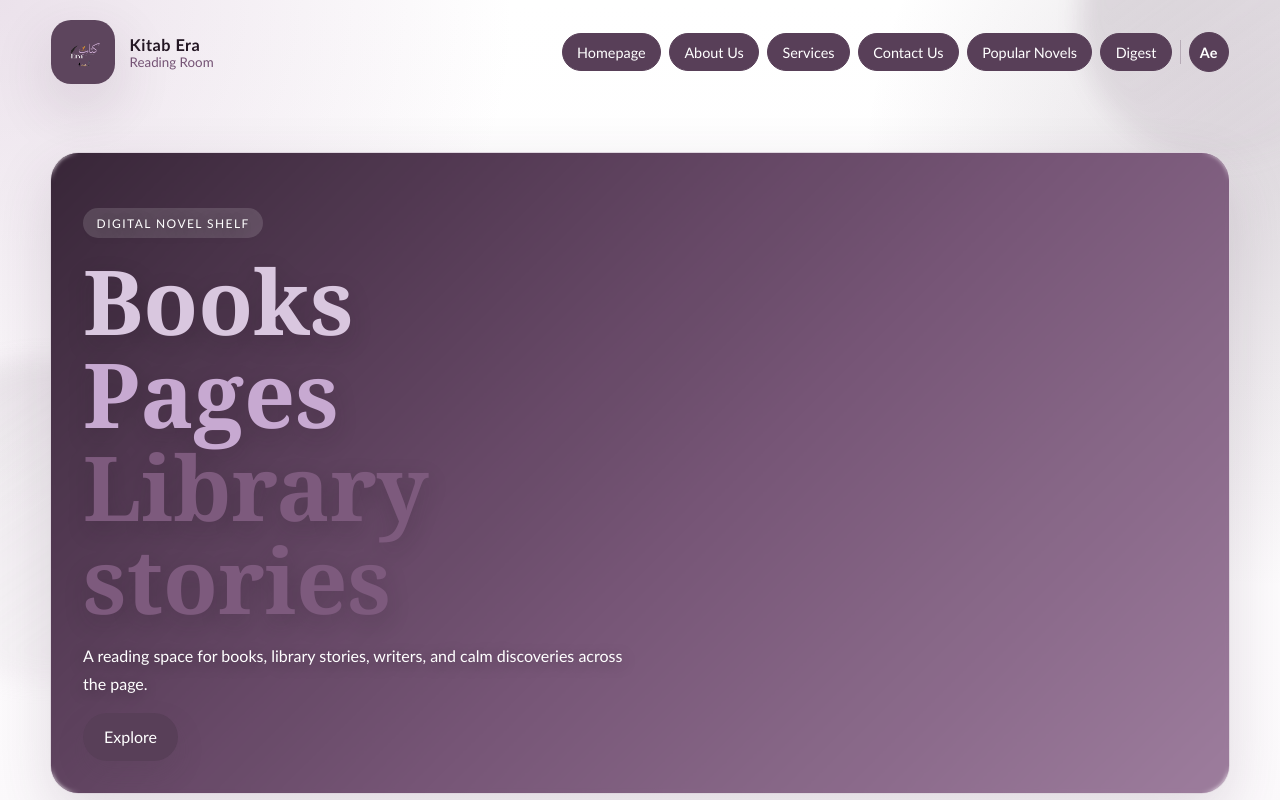
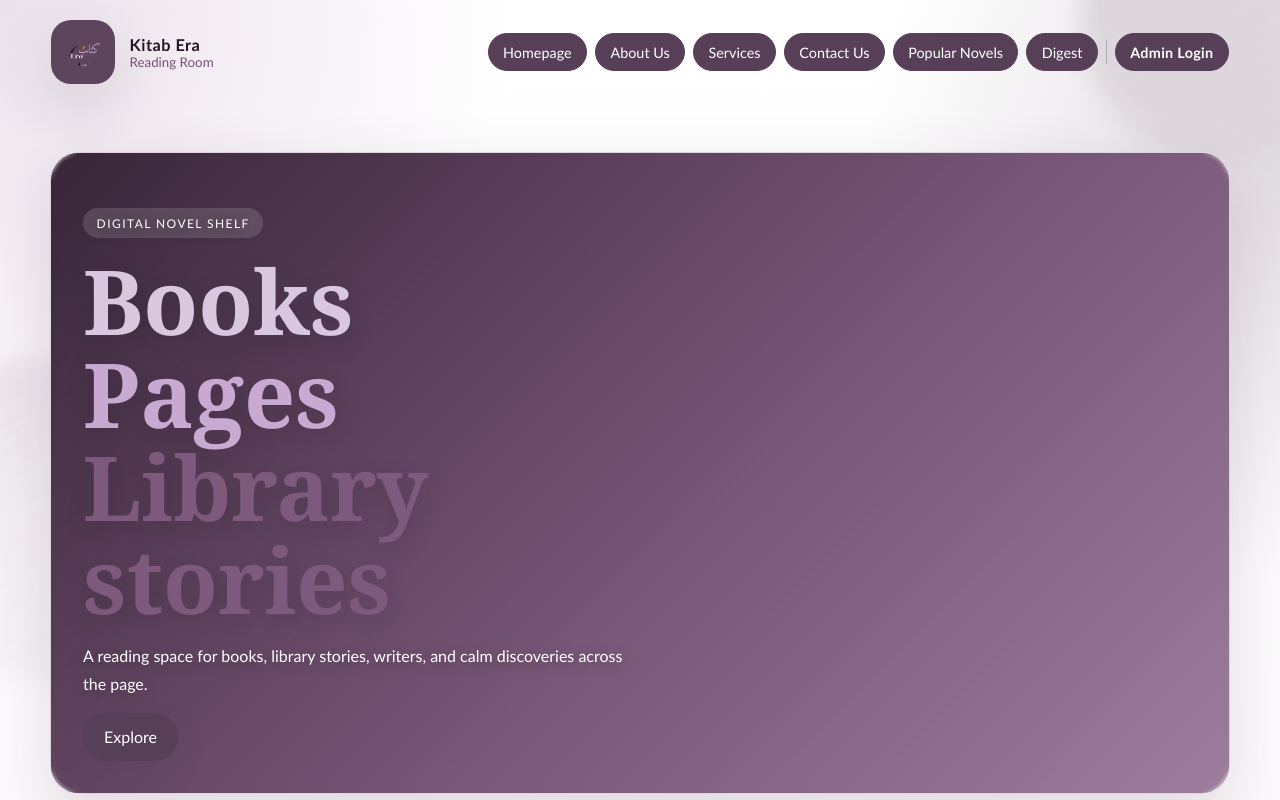
Before and after one commit to resumepro012-creator/kitabera, a React (Vite) app: page / in a window 1280 px wide. Shown: the top 800 px of the page. Built offline with nearby package versions, Linux system fonts and the light colour scheme.

Commit message:
Change admin button to Admin Login on all devices, add disabled button styles and hints, fix upload button

```diff
--- a/src/App.jsx
+++ b/src/App.jsx
@@ -471,10 +471,9 @@ function AppShell({ children }) {
       <Link to="/popular-novels" onClick={closeDrawer}>Popular Novels</Link>
       <Link to="/digest" onClick={closeDrawer}>Digest</Link>
       <span className="topbar__nav-divider" aria-hidden="true" />
-      {/* Desktop: Show "Ae", Mobile: Show "Admin Login" */}
+      {/* Both Desktop and Mobile: Show "Admin Login" */}
       <Link to="/admin/login" className="topbar__nav-admin" aria-label="Admin login" title="Admin login" onClick={closeDrawer}>
-        <span className="topbar__nav-admin--desktop">Ae</span>
-        <span className="topbar__nav-admin--mobile">Admin Login</span>
+        Admin Login
       </Link>
     </>
   );
@@ -2204,6 +2203,15 @@ function AdminDashboardPage() {
                     >
                       {!novelPdf ? 'Select PDF file to upload' : 'Upload novel'}
                     </button>
+                    {(!novelPdf || !novelForm.title.trim()) && (
+                      <small style={{
+                        color: "var(--plum-700)",
+                        marginTop: "0.5rem",
+                        display: "block"
+                      }}>
+                        {!novelForm.title.trim() ? "Please enter a novel title first!" : "Please select a PDF file first!"}
+                      </small>
+                    )}
                   </>
                 )}
                 {novelFeedback.message ? <div className="state-card state-card--success">{novelFeedback.message}</div> : null}
--- a/src/styles.css
+++ b/src/styles.css
@@ -321,15 +321,16 @@ main {
   display: inline-flex;
   align-items: center;
   justify-content: center;
-  width: 2.5rem;
-  height: 2.5rem;
-  padding: 0;
+  width: auto;
+  height: auto;
+  padding: 0.65rem 1rem;
   border-radius: 999px;
   color: var(--paper);
   background: #583f58 !important;
   border-color: #583f58 !important;
-  font-weight: 700;
+  font-weight: 600;
   letter-spacing: 0.02em;
+  font-size: 0.9rem;
 }
 
 .topbar__nav-admin--desktop {
@@ -507,6 +508,15 @@ main {
   color: var(--paper);
   background: #583f58;
   box-shadow: 0 12px 26px rgba(88, 63, 88, 0.22);
+}
+.primary-button:disabled,
+.secondary-button:disabled,
+.danger-button:disabled {
+  opacity: 0.45;
+  cursor: not-allowed;
+  transform: none !important;
+  box-shadow: none !important;
+  background: #9e8a9e !important;
 }
 
 .secondary-button {
```
